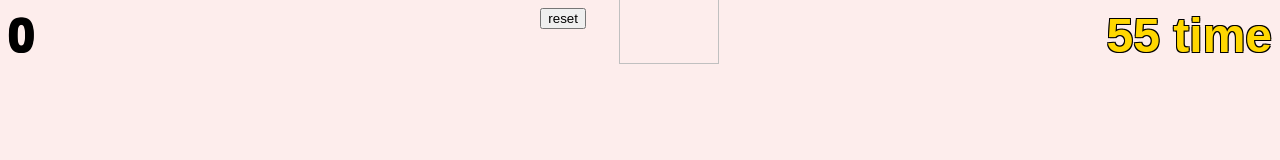
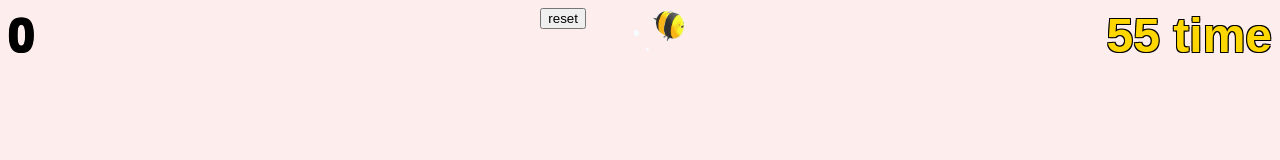
Before and after one commit to PProsper/PProsper.github.io, a plain HTML site: page BizzyBees/index.html in a window 1280 px wide. Drawn offline with nearby package versions, Linux system fonts and the light colour scheme.

Commit message:
folder rename

```diff
--- a/BizzyBees/index.html
+++ b/BizzyBees/index.html
@@ -13,7 +13,7 @@
 <Input type="button" id="reset" class="button" value="reset" OnClick="reset('button')">
 <div type="time" id="time" style="float:right; color:gold;"> </div>
 
-<div id="mouse" class="mice"> <center> <img src="gif/bee.gif"> </center> </div>
+<div id="mouse" class="mice"> <center> <img src="images/bee.gif"> </center> </div>
 
 
 </body>
```
